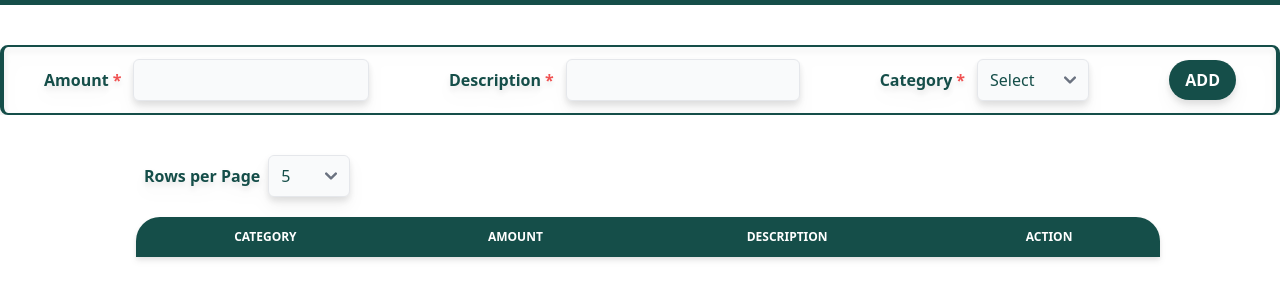
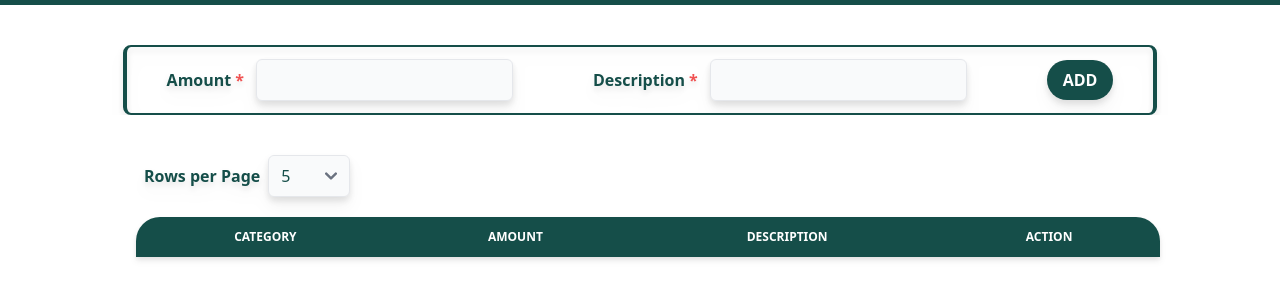
Before and after one commit to Nirmal2796/DAY-TO-DAYEXPENSES, a website: page public/dashboard/home.html in a window 1280 px wide. Shown: the part 75-374 px from the top of the page. Drawn offline with nearby package versions, Linux system fonts and the light colour scheme.

Commit message:
frontend changes for category automated

```diff
--- a/controller/expense.js
+++ b/controller/expense.js
@@ -46,7 +46,7 @@ exports.addExpense = async (req, res) => {
     try {
 
         const amount = req.body.amount;
-        const category = req.body.category;
+        // const category = req.body.category;
         const description = req.body.description;
 
         const page=Number(req.query.page) || 1;
--- a/public/dashboard/home.html
+++ b/public/dashboard/home.html
@@ -88,18 +88,7 @@
                     <input id="description" class="text-[#154e49]  bg-gray-50 border border-gray-200 rounded-md inline-block w-full"
                         type="text">
                 </div>
-                <div class="flex items-center md:gap-3 gap-7">
-                    <label for="category"
-                        class="text-[#154e49] after:content-['*'] after:ml-1 after:text-red-500  font-semibold md:font-bold  md:text-base text-sm">Category</label>
-                    <select id="category" class="text-[#154e49]  bg-gray-50 border border-gray-200 rounded-md inline-block w-full">
-                        <option  selected>Select</option>
-                        <option value="food">Food</option>
-                        <option value="fuel">Fuel</option>
-                        <option value="electircity">Electricity</option>
-                        <option value="fun">Fun</option>
-                        <option value="family">Family</option>
-                    </select>
-                </div>
+
                 <button type="submit"
                     class="w-fit text-white py-2 px-4 rounded-full bg-[#154e49] font-semibold md:font-bold md:text-base text-sm">ADD</button>
             </form>
--- a/public/dashboard/main.js
+++ b/public/dashboard/main.js
@@ -117,7 +117,7 @@ async function onSubmit(e) {
             expense = {
                 amount: amount.value,
                 description: desc.value,
-                category: category.value
+                // category: category.value
             };
 
             const rowsperpage=localStorage.getItem('rowsPerPage');
```
